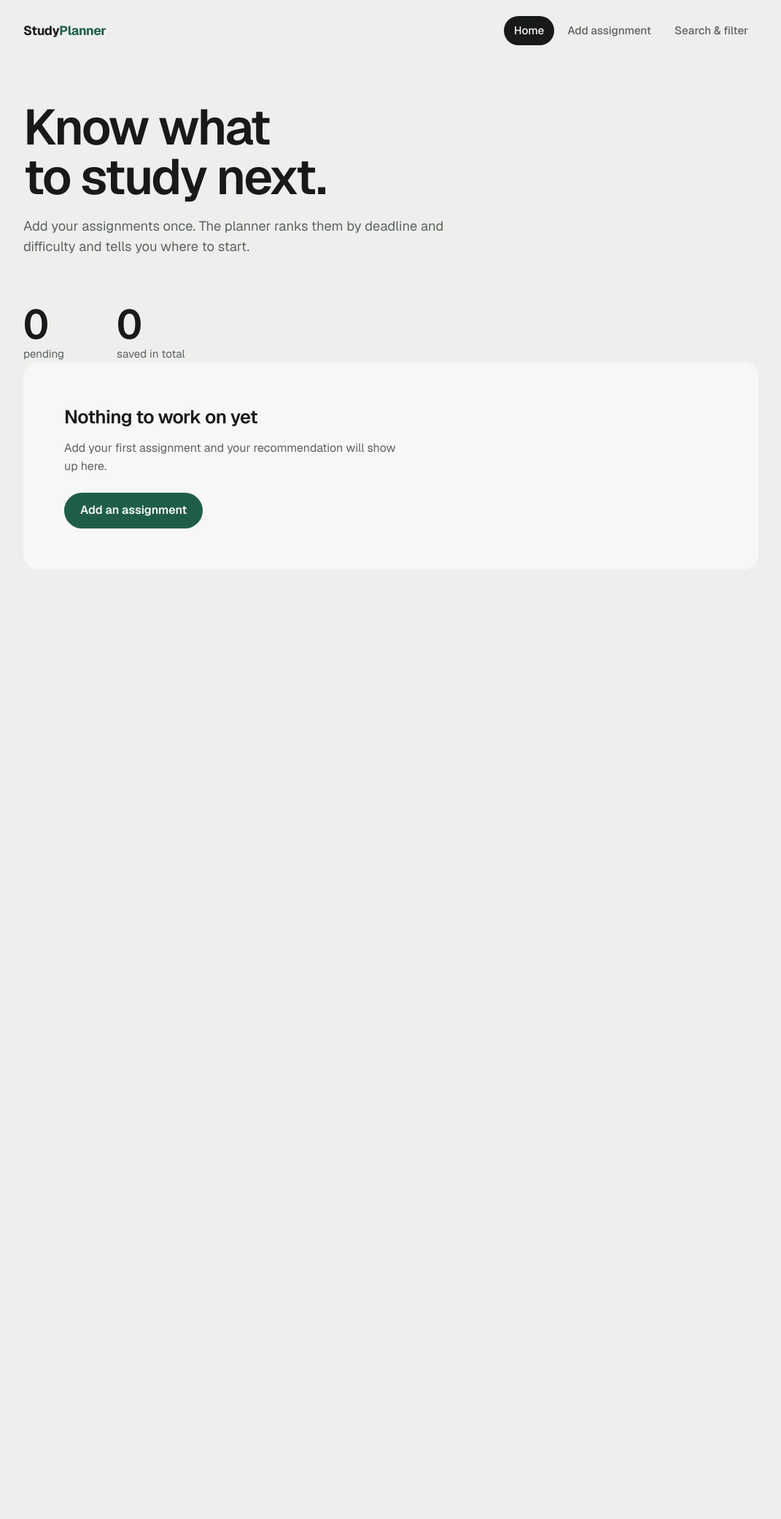
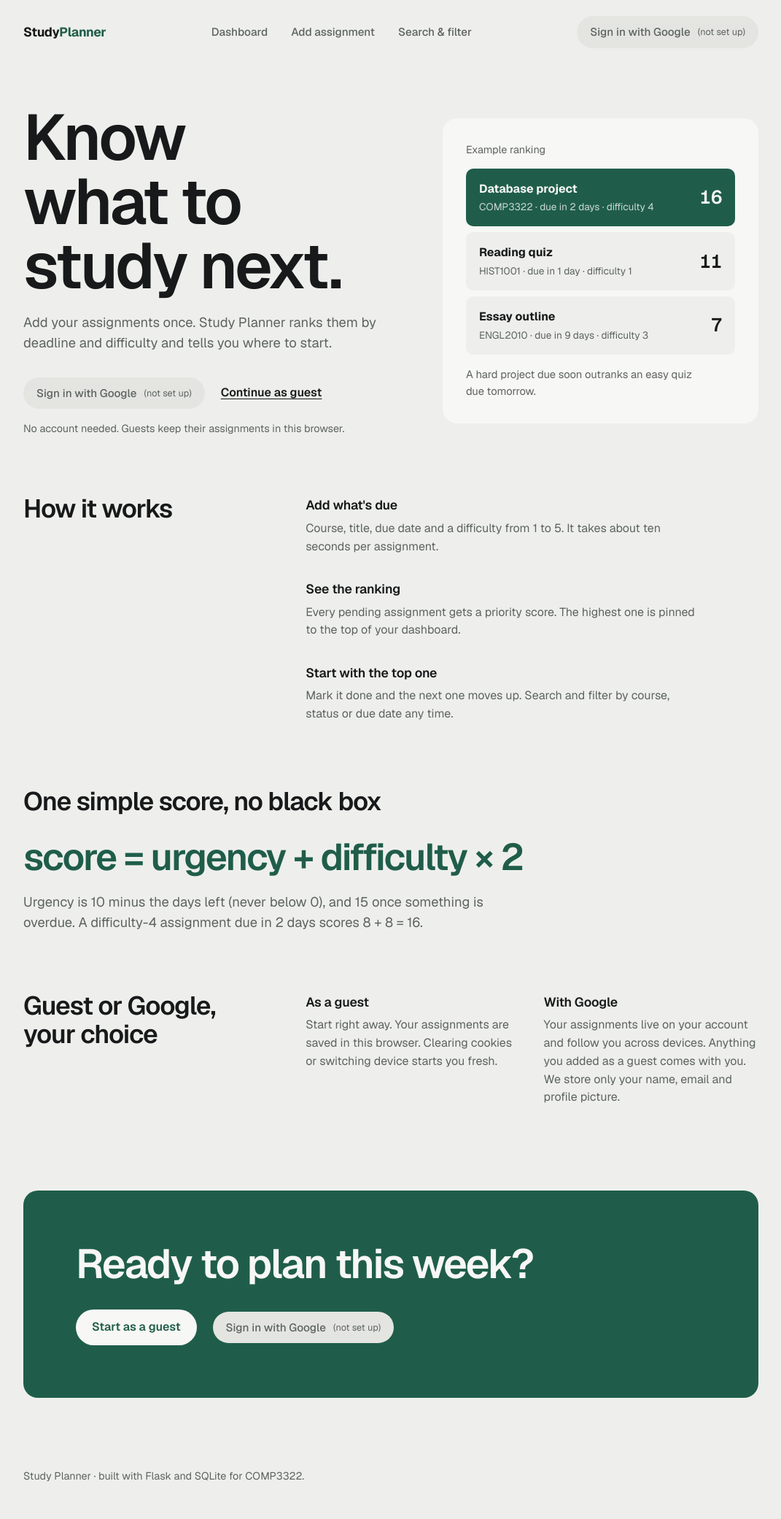
Before and after one commit to SandeepN97/study-planner, a Flask app: page / in a window 1280 px wide. Shown: the whole page at 73% size, without its empty margins (104-1175 px from the left). Before the commit the page ends 724 px from the top, so only its background shows below. Run offline with Flask 3, Linux system fonts and the light colour scheme; data that the repository does not hold is empty.

Commit message:
Add landing page, guest mode, and optional Google sign-in
Assignments are now scoped per owner (Google user or guest session).
Guest data merges into the account on sign-in; legacy rows go to the
first user. Secrets come from .env / .secret_key (git-ignored).

Co-Authored-By: Claude Sonnet 5.5 <noreply@anthropic.com>

```diff
--- a/app.py
+++ b/app.py
@@ -2,18 +2,60 @@
 
 Functionality 1: Add an assignment (saved to SQLite, confirmation shown).
 Functionality 2: Search/filter assignments + priority recommendation.
+Accounts: optional "Sign in with Google"; everyone else uses the app as a guest.
 """
 import os
+import secrets
 import sqlite3
-from datetime import date, datetime
+from datetime import date, datetime, timedelta
 
-from flask import Flask, flash, g, redirect, render_template, request, url_for
+from authlib.integrations.flask_client import OAuth, OAuthError
+from dotenv import load_dotenv
+from flask import (Flask, flash, g, redirect, render_template, request, session,
+                   url_for)
 
 BASE_DIR = os.path.dirname(os.path.abspath(__file__))
+load_dotenv(os.path.join(BASE_DIR, ".env"))
+
 DATABASE = os.path.join(BASE_DIR, "planner.db")
+GOOGLE_CLIENT_ID = os.environ.get("GOOGLE_CLIENT_ID", "").strip()
+GOOGLE_CLIENT_SECRET = os.environ.get("GOOGLE_CLIENT_SECRET", "").strip()
+GOOGLE_ENABLED = bool(GOOGLE_CLIENT_ID and GOOGLE_CLIENT_SECRET)
+
+
+def load_secret_key():
+    """SECRET_KEY from the environment, else a random key persisted in .secret_key."""
+    key = os.environ.get("SECRET_KEY", "").strip()
+    if key:
+        return key
+    path = os.path.join(BASE_DIR, ".secret_key")
+    if os.path.exists(path):
+        with open(path) as f:
+            return f.read().strip()
+    key = secrets.token_hex(32)
+    with open(path, "w") as f:
+        f.write(key)
+    os.chmod(path, 0o600)
+    return key
+
 
 app = Flask(__name__)
-app.secret_key = "dev-secret-change-me"
+app.secret_key = load_secret_key()
+app.config.update(
+    SESSION_COOKIE_HTTPONLY=True,
+    SESSION_COOKIE_SAMESITE="Lax",
+    PERMANENT_SESSION_LIFETIME=timedelta(days=60),
+)
+
+oauth = OAuth(app)
+if GOOGLE_ENABLED:
+    oauth.register(
+        name="google",
+        client_id=GOOGLE_CLIENT_ID,
+        client_secret=GOOGLE_CLIENT_SECRET,
+        server_metadata_url="https://accounts.google.com/.well-known/openid-configuration",
+        client_kwargs={"scope": "openid email profile"},
+    )
 
 
 # ---------- Database helpers ----------
@@ -46,6 +88,54 @@ def init_db():
             )
             """
         )
+        db.execute(
+            """
+            CREATE TABLE IF NOT EXISTS users (
+                id INTEGER PRIMARY KEY AUTOINCREMENT,
+                google_sub TEXT NOT NULL UNIQUE,
+                email TEXT NOT NULL,
+                name TEXT NOT NULL,
+                picture TEXT,
+                created_at TEXT NOT NULL
+            )
+            """
+        )
+        # Migration: older databases have no owner column. Rows with a NULL owner
+        # are adopted by the first user who signs in with Google.
+        cols = [r[1] for r in db.execute("PRAGMA table_info(assignments)")]
+        if "owner" not in cols:
+            db.execute("ALTER TABLE assignments ADD COLUMN owner TEXT")
+        db.execute("CREATE INDEX IF NOT EXISTS idx_assignments_owner ON assignments (owner)")
+
+
+init_db()
+
+
+# ---------- Identity: Google user or guest ----------
+def current_owner():
+    """Owner key for assignment rows: 'u:<id>' for Google users, 'g:<token>' for guests."""
+    if g.user is not None:
+        return f"u:{g.user['id']}"
+    token = session.get("guest")
+    if not token:
+        token = session["guest"] = secrets.token_urlsafe(16)
+        session.permanent = True
+    return f"g:{token}"
+
+
+@app.before_request
+def load_user():
+    g.user = None
+    uid = session.get("user_id")
+    if uid:
+        g.user = get_db().execute("SELECT * FROM users WHERE id = ?", (uid,)).fetchone()
+        if g.user is None:  # user row vanished (e.g. database reset)
+            session.pop("user_id", None)
+
+
+@app.context_processor
+def inject_identity():
+    return {"user": g.get("user"), "google_enabled": GOOGLE_ENABLED}
 
 
 # ---------- Priority logic ----------
@@ -73,14 +163,86 @@ def with_priority(rows):
     return items
 
 
+# ---------- Auth routes ----------
+@app.route("/login")
+def login():
+    if not GOOGLE_ENABLED:
+        flash("Google sign-in isn't set up on this server yet. You can keep using the app as a guest.", "error")
+        return redirect(url_for("home"))
+    return oauth.google.authorize_redirect(url_for("auth_callback", _external=True))
+
+
+@app.route("/auth/callback")
+def auth_callback():
+    if not GOOGLE_ENABLED:
+        return redirect(url_for("home"))
+    try:
+        token = oauth.google.authorize_access_token()
+    except OAuthError:
+        flash("Google sign-in was cancelled or failed. Please try again.", "error")
+        return redirect(url_for("home"))
+
+    info = token.get("userinfo") or {}
+    if not info.get("sub") or not info.get("email") or not info.get("email_verified", False):
+        flash("Google did not return a verified email address.", "error")
+        return redirect(url_for("home"))
+
+    db = get_db()
+    is_first_user = db.execute("SELECT COUNT(*) FROM users").fetchone()[0] == 0
+    db.execute(
+        "INSERT INTO users (google_sub, email, name, picture, created_at) VALUES (?, ?, ?, ?, ?) "
+        "ON CONFLICT(google_sub) DO UPDATE SET email = excluded.email, "
+        "name = excluded.name, picture = excluded.picture",
+        (
+            info["sub"],
+            info["email"],
+            info.get("name") or info["email"].split("@")[0],
+            info.get("picture"),
+            datetime.now().isoformat(timespec="seconds"),
+        ),
+    )
+    user_id = db.execute("SELECT id FROM users WHERE google_sub = ?", (info["sub"],)).fetchone()[0]
+    owner = f"u:{user_id}"
+
+    # Keep what the person added as a guest.
+    guest = session.get("guest")
+    if guest:
+        db.execute("UPDATE assignments SET owner = ? WHERE owner = ?", (owner, f"g:{guest}"))
+    # Rows from before accounts existed go to the first person to sign in.
+    if is_first_user:
+        db.execute("UPDATE assignments SET owner = ? WHERE owner IS NULL", (owner,))
+    db.commit()
+
+    session.clear()
+    session["user_id"] = user_id
+    session.permanent = True
+    flash(f"Signed in as {info['email']}.", "success")
+    return redirect(url_for("dashboard"))
+
+
+@app.route("/logout", methods=["POST"])
+def logout():
+    session.clear()
+    flash("Signed out.", "success")
+    return redirect(url_for("home"))
+
+
 # ---------- Routes ----------
 @app.route("/")
 def home():
-    rows = get_db().execute("SELECT * FROM assignments WHERE done = 0").fetchall()
+    has_session = g.user is not None or "guest" in session
+    return render_template("landing.html", has_session=has_session)
+
+
+@app.route("/dashboard")
+def dashboard():
+    owner = current_owner()
+    db = get_db()
+    rows = db.execute("SELECT * FROM assignments WHERE done = 0 AND owner = ?", (owner,)).fetchall()
     items = sorted(with_priority(rows), key=lambda i: i["score"], reverse=True)
-    total = get_db().execute("SELECT COUNT(*) FROM assignments").fetchone()[0]
+    total = db.execute("SELECT COUNT(*) FROM assignments WHERE owner = ?", (owner,)).fetchone()[0]
     return render_template(
-        "home.html",
+        "dashboard.html",
         recommended=items[0] if items else None,
         top=items[:5],
         pending=len(items),
@@ -114,9 +276,10 @@ def add():
 
         db = get_db()
         db.execute(
-            "INSERT INTO assignments (course, title, due_date, difficulty, created_at) "
-            "VALUES (?, ?, ?, ?, ?)",
-            (course, title, due, difficulty, datetime.now().isoformat(timespec="seconds")),
+            "INSERT INTO assignments (course, title, due_date, difficulty, created_at, owner) "
+            "VALUES (?, ?, ?, ?, ?, ?)",
+            (course, title, due, difficulty, datetime.now().isoformat(timespec="seconds"),
+             current_owner()),
         )
         db.commit()
         flash(f'Saved! "{title}" for {course} is due {due}.', "success")
@@ -131,8 +294,8 @@ def assignments():
     status = request.args.get("status", "pending")
     due_before = request.args.get("due_before", "").strip()
 
-    sql = "SELECT * FROM assignments WHERE 1=1"
-    params = []
+    sql = "SELECT * FROM assignments WHERE owner = ?"
+    params = [current_owner()]
     if q:
         sql += " AND (course LIKE ? OR title LIKE ?)"
         params += [f"%{q}%", f"%{q}%"]
@@ -154,7 +317,8 @@ def assignments():
 @app.route("/toggle/<int:aid>", methods=["POST"])
 def toggle(aid):
     db = get_db()
-    db.execute("UPDATE assignments SET done = 1 - done WHERE id = ?", (aid,))
+    db.execute("UPDATE assignments SET done = 1 - done WHERE id = ? AND owner = ?",
+               (aid, current_owner()))
     db.commit()
     return redirect(request.referrer or url_for("assignments"))
 
@@ -162,12 +326,11 @@ def toggle(aid):
 @app.route("/delete/<int:aid>", methods=["POST"])
 def delete(aid):
     db = get_db()
-    db.execute("DELETE FROM assignments WHERE id = ?", (aid,))
+    db.execute("DELETE FROM assignments WHERE id = ? AND owner = ?", (aid, current_owner()))
     db.commit()
     flash("Assignment deleted.", "success")
     return redirect(request.referrer or url_for("assignments"))
 
 
 if __name__ == "__main__":
-    init_db()
     app.run(debug=True)
--- a/requirements.txt
+++ b/requirements.txt
@@ -1 +1,4 @@
 Flask>=3.0
+Authlib>=1.3
+requests>=2.31
+python-dotenv>=1.0
--- a/static/style.css
+++ b/static/style.css
@@ -299,3 +299,70 @@ button.danger:hover { background: var(--alert); color: #fff; }
   position: absolute; width: 1px; height: 1px; padding: 0; margin: -1px;
   overflow: hidden; clip: rect(0, 0, 0, 0); white-space: nowrap; border: 0;
 }
+
+/* ---------- Account / sign-in ---------- */
+.account { display: flex; align-items: center; gap: 10px; }
+.account form { margin: 0; }
+.who { display: flex; align-items: center; gap: 8px; font-weight: 500; font-size: .95rem; }
+.who img, .avatar { width: 28px; height: 28px; border-radius: 50%; object-fit: cover; }
+.avatar { display: grid; place-items: center; background: var(--accent); color: var(--accent-ink); font-size: .85rem; font-weight: 600; }
+@media (max-width: 760px) { .who-name { display: none; } }
+
+.btn-google {
+  display: inline-flex; align-items: center; gap: 10px;
+  background: #fff; color: #1f1f1f; text-decoration: none; font-weight: 500; font-size: .95rem;
+  padding: 10px 18px; border-radius: 999px;
+  transition: background-color .2s var(--ease), transform .15s var(--ease);
+}
+a.btn-google:hover { background: var(--surface-2); color: #1f1f1f; }
+a.btn-google:active { transform: scale(.97); }
+.btn-google.is-disabled { color: var(--muted); background: var(--surface-2); cursor: not-allowed; }
+.btn-google small { font-weight: 400; }
+
+.guest-note {
+  display: flex; justify-content: space-between; align-items: center; gap: 16px 28px; flex-wrap: wrap;
+  background: var(--surface); border-radius: var(--radius); padding: 18px 22px; margin-bottom: 32px;
+}
+.guest-note p { margin: 0; max-width: 40rem; color: var(--muted); }
+.guest-note b { color: var(--ink); font-weight: 600; }
+
+/* ---------- Landing ---------- */
+.hero { display: grid; grid-template-columns: minmax(0, 1.15fr) minmax(0, 1fr); gap: clamp(32px, 6vw, 80px); align-items: center; }
+.hero h1 { font-size: clamp(2.8rem, 7.5vw, 5.5rem); }
+.cta-row { display: flex; align-items: center; gap: 14px 22px; flex-wrap: wrap; margin-top: 32px; }
+.text-link { font-weight: 550; }
+.fine { color: var(--muted); font-size: .9rem; margin: 16px 0 0; }
+
+.sample { margin: 0; background: var(--surface); border-radius: calc(var(--radius) * 2); padding: clamp(20px, 3vw, 32px); }
+.sample figcaption { color: var(--muted); font-size: .9rem; margin-bottom: 14px; }
+.sample ol { list-style: none; margin: 0; padding: 0; display: grid; gap: 8px; }
+.sample li { display: flex; justify-content: space-between; align-items: center; gap: 16px; padding: 16px 18px; border-radius: var(--radius); background: var(--bg); }
+.sample li div { display: grid; gap: 2px; }
+.sample li span { color: var(--muted); font-size: .85rem; }
+.sample li em { font-style: normal; font-size: 1.6rem; font-weight: 600; letter-spacing: -0.03em; font-variant-numeric: tabular-nums; }
+.sample li.top { background: var(--accent); color: var(--accent-ink); }
+.sample li.top span { color: var(--accent-ink); opacity: .8; }
+.sample-note { margin: 16px 0 0; color: var(--muted); font-size: .92rem; }
+
+.split { display: grid; grid-template-columns: minmax(0, 1fr) minmax(0, 2fr); gap: clamp(24px, 6vw, 96px); align-items: start; }
+.split-title { font-size: clamp(1.6rem, 3vw, 2.2rem); letter-spacing: -0.03em; line-height: 1.1; }
+.split-body h3 { margin: 0 0 6px; font-size: 1.1rem; font-weight: 600; letter-spacing: -0.01em; }
+.split-body p { margin: 0; color: var(--muted); max-width: 34rem; }
+.steps { display: grid; gap: 32px; }
+.two { display: grid; grid-template-columns: 1fr 1fr; gap: 32px; }
+
+.formula { max-width: 52rem; }
+.formula h2 { font-size: clamp(1.6rem, 3vw, 2.2rem); letter-spacing: -0.03em; }
+.formula-line { font-size: clamp(1.6rem, 4.6vw, 3.2rem); font-weight: 600; letter-spacing: -0.035em; line-height: 1.1; margin: 20px 0 0; color: var(--accent); }
+
+.final-cta { margin-top: clamp(56px, 9vw, 120px); background: var(--accent); color: var(--accent-ink); border-radius: calc(var(--radius) * 2); padding: clamp(32px, 6vw, 72px); }
+.final-cta h2 { font-size: clamp(2rem, 5vw, 3.5rem); letter-spacing: -0.035em; line-height: 1.05; }
+.final-cta .btn-link { background: var(--accent-ink); color: var(--accent); }
+.final-cta .btn-link:hover { background: #fff; color: var(--accent); }
+
+.site-footer { max-width: 1120px; margin: 0 auto; padding: 0 var(--gutter) 48px; color: var(--muted); font-size: .9rem; }
+.site-footer p { margin: 0; }
+
+@media (max-width: 760px) {
+  .hero, .split, .two { grid-template-columns: 1fr; }
+}
--- /dev/null
+++ b/templates/_google_button.html
@@ -0,0 +1,10 @@
+{% if google_enabled %}
+<a class="btn-google" href="{{ url_for('login') }}">
+  <svg width="18" height="18" viewBox="0 0 48 48" aria-hidden="true"><path fill="#EA4335" d="M24 9.5c3.5 0 6.6 1.2 9.1 3.6l6.8-6.8C35.8 2.4 30.3 0 24 0 14.6 0 6.5 5.4 2.6 13.2l7.9 6.1C12.4 13.6 17.7 9.5 24 9.5z"/><path fill="#4285F4" d="M46.5 24.5c0-1.6-.1-3.1-.4-4.5H24v9h12.7c-.6 3-2.3 5.5-4.8 7.2l7.6 5.9c4.4-4.1 7-10.1 7-17.6z"/><path fill="#FBBC05" d="M10.5 28.7a14.5 14.5 0 0 1 0-9.4l-7.9-6.1a24 24 0 0 0 0 21.6l7.9-6.1z"/><path fill="#34A853" d="M24 48c6.5 0 11.9-2.1 15.9-5.8l-7.6-5.9c-2.1 1.4-4.9 2.3-8.3 2.3-6.3 0-11.6-4.1-13.5-9.8l-7.9 6.1C6.5 42.6 14.6 48 24 48z"/></svg>
+  Sign in with Google
+</a>
+{% else %}
+<span class="btn-google is-disabled" title="Google sign-in isn't configured on this server">
+  Sign in with Google <small>(not set up)</small>
+</span>
+{% endif %}
--- a/templates/base.html
+++ b/templates/base.html
@@ -17,9 +17,20 @@
     <nav class="site-nav" aria-label="Main">
       <a class="brand" href="{{ url_for('home') }}">Study<span>Planner</span></a>
       <div class="links">
-        <a href="{{ url_for('home') }}" {% if request.endpoint == 'home' %}aria-current="page"{% endif %}>Home</a>
+        <a href="{{ url_for('dashboard') }}" {% if request.endpoint == 'dashboard' %}aria-current="page"{% endif %}>Dashboard</a>
         <a href="{{ url_for('add') }}" {% if request.endpoint == 'add' %}aria-current="page"{% endif %}>Add assignment</a>
         <a href="{{ url_for('assignments') }}" {% if request.endpoint == 'assignments' %}aria-current="page"{% endif %}>Search &amp; filter</a>
+      </div>
+      <div class="account">
+        {% if user %}
+          <span class="who">
+            {% if user.picture %}<img src="{{ user.picture }}" alt="" width="28" height="28" referrerpolicy="no-referrer">{% else %}<span class="avatar">{{ user.name[:1]|upper }}</span>{% endif %}
+            <span class="who-name">{{ user.name.split(' ')[0] }}</span>
+          </span>
+          <form method="post" action="{{ url_for('logout') }}"><button class="small" type="submit">Sign out</button></form>
+        {% else %}
+          {% include "_google_button.html" %}
+        {% endif %}
       </div>
     </nav>
   </header>
@@ -31,6 +42,7 @@
     {% endwith %}
     {% block content %}{% endblock %}
   </main>
+  {% block after_main %}{% endblock %}
   <script src="{{ url_for('static', filename='dropdown.js') }}" defer></script>
 </body>
 </html>
--- a/templates/home.html
+++ b/templates/dashboard.html
@@ -1,9 +1,17 @@
 {% extends "base.html" %}
 {% block content %}
+{% block title %}Dashboard · Study Planner{% endblock %}
 <div class="page-head">
-  <h1>Know what to study next.</h1>
-  <p class="lead">Add your assignments once. The planner ranks them by deadline and difficulty and tells you where to start.</p>
+  <h1>{% if user %}Hi, {{ user.name.split(' ')[0] }}.{% else %}Your planner.{% endif %}</h1>
+  <p class="lead">Your assignments, ranked by deadline and difficulty.</p>
 </div>
+
+{% if not user %}
+<aside class="guest-note" role="note">
+  <p><b>You're using a guest session.</b> Your assignments are saved in this browser only. Sign in to keep them on your account and open them anywhere.</p>
+  {% include "_google_button.html" %}
+</aside>
+{% endif %}
 
 <div class="stats">
   <div class="stat"><b>{{ pending }}</b>pending</div>
--- /dev/null
+++ b/templates/landing.html
@@ -0,0 +1,91 @@
+{% extends "base.html" %}
+{% block title %}Study Planner · Know what to study next{% endblock %}
+{% block content %}
+<section class="hero">
+  <div class="hero-copy">
+    <h1>Know what to study next.</h1>
+    <p class="lead">Add your assignments once. Study Planner ranks them by deadline and difficulty and tells you where to start.</p>
+    <div class="cta-row">
+      {% if user or has_session %}
+        <a class="btn-link" href="{{ url_for('dashboard') }}">Open my planner</a>
+      {% else %}
+        {% include "_google_button.html" %}
+        <a class="text-link" href="{{ url_for('dashboard') }}">Continue as guest</a>
+      {% endif %}
+    </div>
+    {% if not user and not has_session %}
+    <p class="fine">No account needed. Guests keep their assignments in this browser.</p>
+    {% endif %}
+  </div>
+
+  <figure class="sample" aria-label="Example ranking">
+    <figcaption>Example ranking</figcaption>
+    <ol>
+      <li class="top">
+        <div><b>Database project</b><span>COMP3322 · due in 2 days · difficulty 4</span></div>
+        <em>16</em>
+      </li>
+      <li>
+        <div><b>Reading quiz</b><span>HIST1001 · due in 1 day · difficulty 1</span></div>
+        <em>11</em>
+      </li>
+      <li>
+        <div><b>Essay outline</b><span>ENGL2010 · due in 9 days · difficulty 3</span></div>
+        <em>7</em>
+      </li>
+    </ol>
+    <p class="sample-note">A hard project due soon outranks an easy quiz due tomorrow.</p>
+  </figure>
+</section>
+
+<section class="section split" aria-labelledby="how-heading">
+  <h2 id="how-heading" class="split-title">How it works</h2>
+  <div class="split-body steps">
+    <div>
+      <h3>Add what's due</h3>
+      <p>Course, title, due date and a difficulty from 1 to 5. It takes about ten seconds per assignment.</p>
+    </div>
+    <div>
+      <h3>See the ranking</h3>
+      <p>Every pending assignment gets a priority score. The highest one is pinned to the top of your dashboard.</p>
+    </div>
+    <div>
+      <h3>Start with the top one</h3>
+      <p>Mark it done and the next one moves up. Search and filter by course, status or due date any time.</p>
+    </div>
+  </div>
+</section>
+
+<section class="section formula" aria-labelledby="score-heading">
+  <h2 id="score-heading">One simple score, no black box</h2>
+  <p class="formula-line">score = urgency + difficulty × 2</p>
+  <p class="lead">Urgency is 10 minus the days left (never below 0), and 15 once something is overdue. A difficulty-4 assignment due in 2 days scores 8 + 8 = 16.</p>
+</section>
+
+<section class="section split" aria-labelledby="data-heading">
+  <h2 id="data-heading" class="split-title">Guest or Google, your choice</h2>
+  <div class="split-body two">
+    <div>
+      <h3>As a guest</h3>
+      <p>Start right away. Your assignments are saved in this browser. Clearing cookies or switching device starts you fresh.</p>
+    </div>
+    <div>
+      <h3>With Google</h3>
+      <p>Your assignments live on your account and follow you across devices. Anything you added as a guest comes with you. We store only your name, email and profile picture.</p>
+    </div>
+  </div>
+</section>
+
+<section class="final-cta">
+  <h2>Ready to plan this week?</h2>
+  <div class="cta-row">
+    <a class="btn-link" href="{{ url_for('dashboard') }}">{{ 'Open my planner' if (user or has_session) else 'Start as a guest' }}</a>
+    {% if not user %}{% include "_google_button.html" %}{% endif %}
+  </div>
+</section>
+{% endblock %}
+{% block after_main %}
+<footer class="site-footer">
+  <p>Study Planner · built with Flask and SQLite for COMP3322.</p>
+</footer>
+{% endblock %}
```
Also changed, not shown: README.md, 2 other files.
